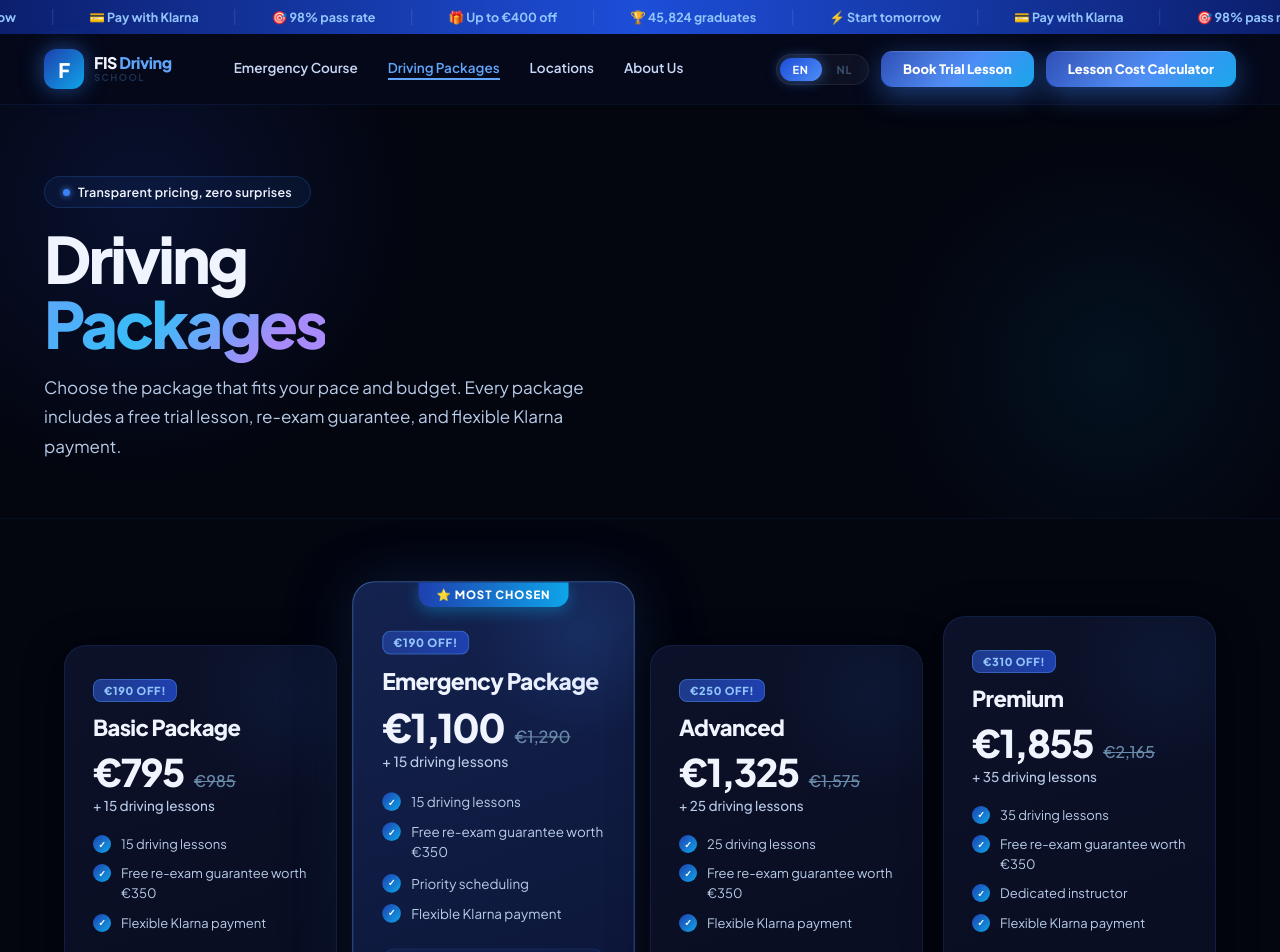
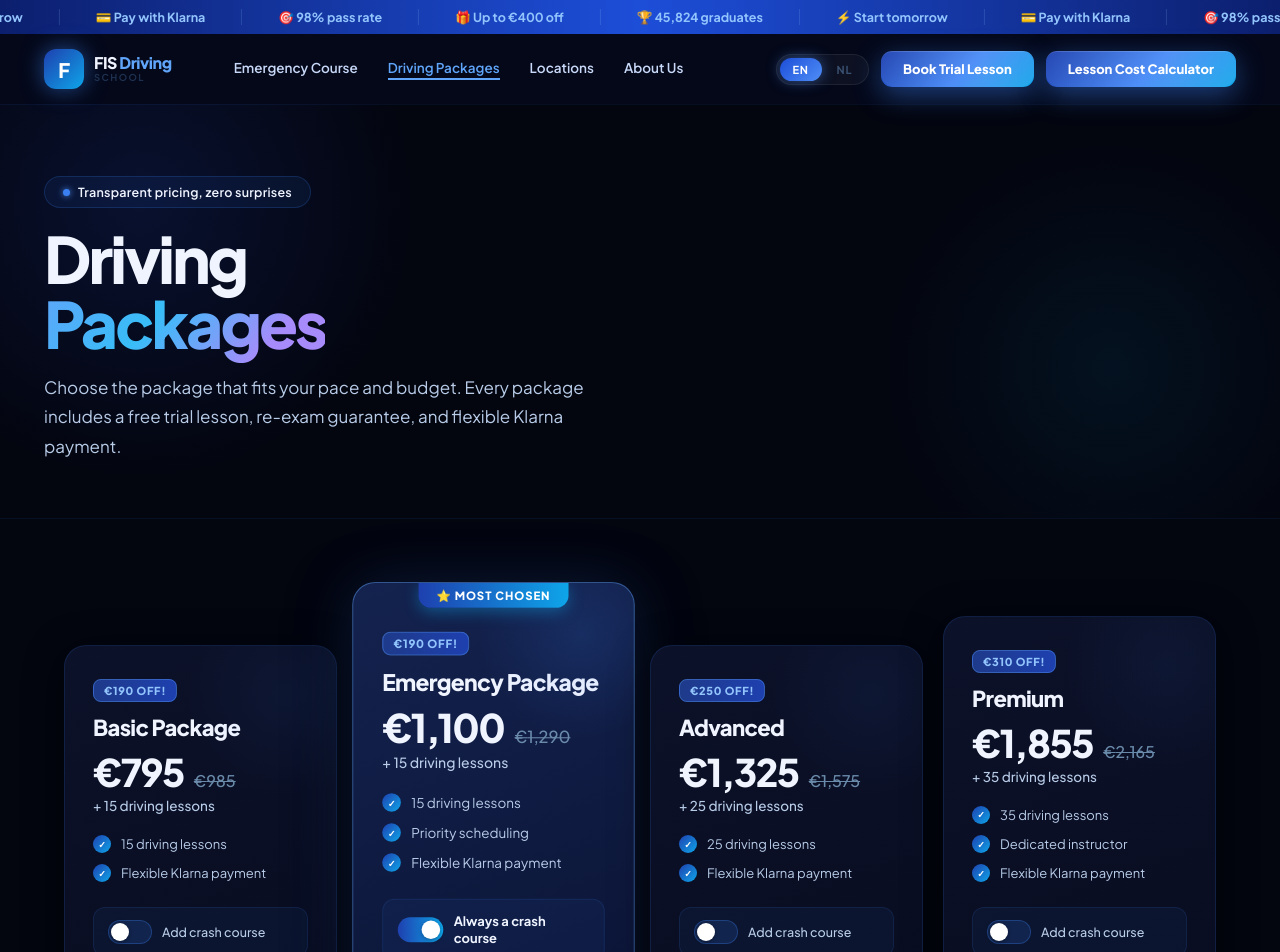
Before and after one commit to zohaib2k2/RisDrivingSchool, a React (Vite) app: page /RisDrivingSchool/packages in a window 1280 px wide. Shown: the top 952 px of the page. Built offline with nearby package versions, Linux system fonts and the light colour scheme.

Commit message:
remove free exam charges.

```diff
--- a/src/pages/DrivingPackagesPage.jsx
+++ b/src/pages/DrivingPackagesPage.jsx
@@ -64,7 +64,7 @@ const PAGE_T = {
         crashOriginal: 975,
         lessons: 15,
         isMostChosen: false,
-        features: ["15 driving lessons", "Free re-exam guarantee worth €350", "Flexible Klarna payment"],
+        features: ["15 driving lessons",  "Flexible Klarna payment"],
       },
       {
         id: "emergency",
@@ -77,7 +77,7 @@ const PAGE_T = {
         lessons: 15,
         isMostChosen: true,
         alwaysCrash: true,
-        features: ["15 driving lessons", "Free re-exam guarantee worth €350", "Priority scheduling", "Flexible Klarna payment"],
+        features: ["15 driving lessons",  "Priority scheduling", "Flexible Klarna payment"],
       },
       {
         id: "advanced",
@@ -89,7 +89,7 @@ const PAGE_T = {
         crashOriginal: 1800,
         lessons: 25,
         isMostChosen: false,
-        features: ["25 driving lessons", "Free re-exam guarantee worth €350", "Flexible Klarna payment"],
+        features: ["25 driving lessons",  "Flexible Klarna payment"],
       },
       {
         id: "premium",
@@ -101,7 +101,7 @@ const PAGE_T = {
         crashOriginal: 2610,
         lessons: 35,
         isMostChosen: false,
-        features: ["35 driving lessons", "Free re-exam guarantee worth €350", "Dedicated instructor", "Flexible Klarna payment"],
+        features: ["35 driving lessons","Dedicated instructor", "Flexible Klarna payment"],
       },
     ],
   },
@@ -157,7 +157,7 @@ const PAGE_T = {
         crashOriginal: 975,
         lessons: 15,
         isMostChosen: false,
-        features: ["15 rijlessen", "Gratis herexamengarantie t.w.v. €350", "Flexibele Klarna-betaling"],
+        features: ["15 rijlessen",  "Flexibele Klarna-betaling"],
       },
       {
         id: "emergency",
@@ -170,7 +170,7 @@ const PAGE_T = {
         lessons: 15,
         isMostChosen: true,
         alwaysCrash: true,
-        features: ["15 rijlessen", "Gratis herexamengarantie t.w.v. €350", "Prioriteitsplanning", "Flexibele Klarna-betaling"],
+        features: ["15 rijlessen",  "Prioriteitsplanning", "Flexibele Klarna-betaling"],
       },
       {
         id: "advanced",
@@ -182,7 +182,7 @@ const PAGE_T = {
         crashOriginal: 1800,
         lessons: 25,
         isMostChosen: false,
-        features: ["25 rijlessen", "Gratis herexamengarantie t.w.v. €350", "Flexibele Klarna-betaling"],
+        features: ["25 rijlessen", "Flexibele Klarna-betaling"],
       },
       {
         id: "premium",
@@ -194,7 +194,7 @@ const PAGE_T = {
         crashOriginal: 2610,
         lessons: 35,
         isMostChosen: false,
-        features: ["35 rijlessen", "Gratis herexamengarantie t.w.v. €350", "Vaste instructeur", "Flexibele Klarna-betaling"],
+        features: ["35 rijlessen",  "Vaste instructeur", "Flexibele Klarna-betaling"],
       },
     ],
   },
```
